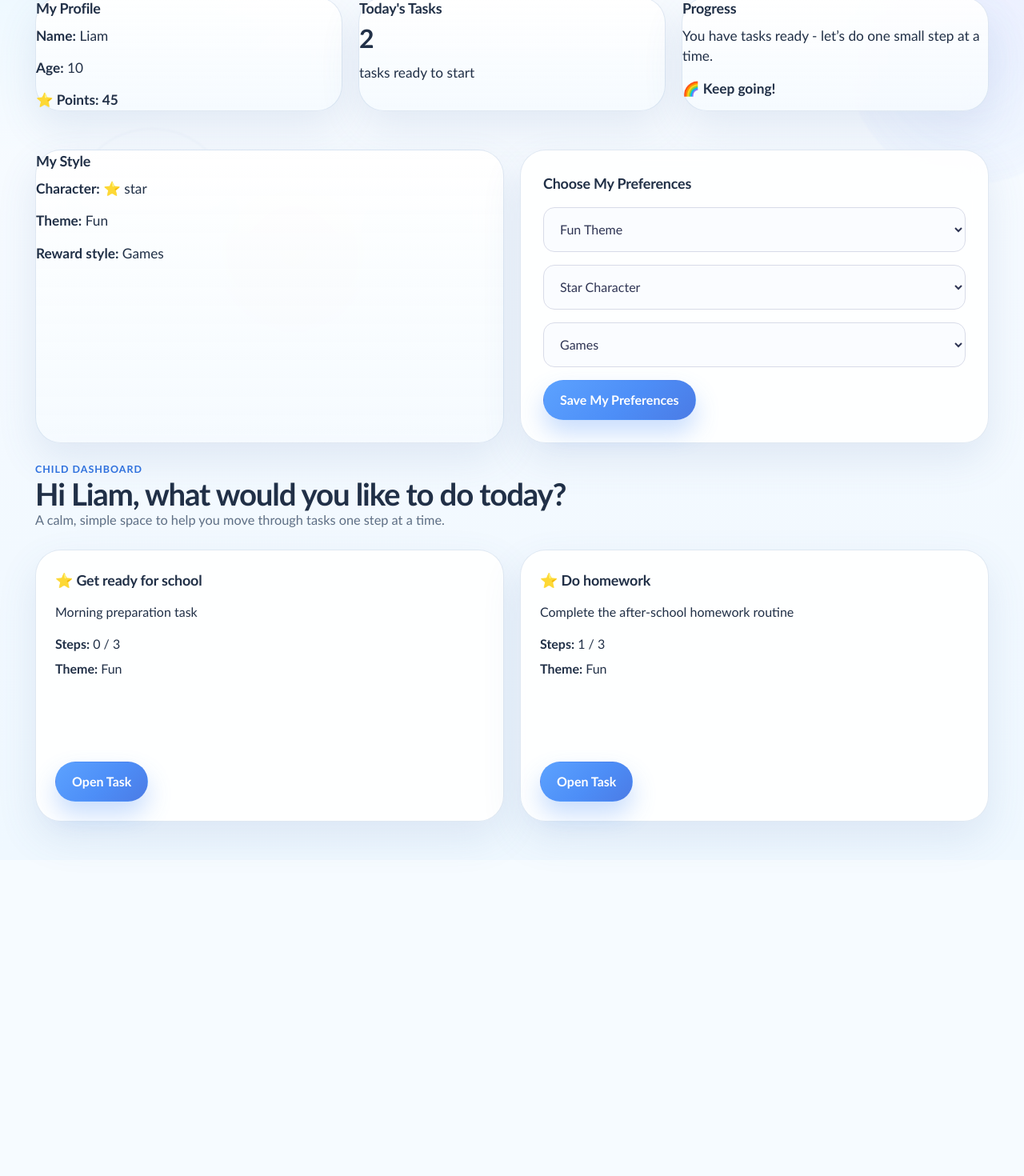
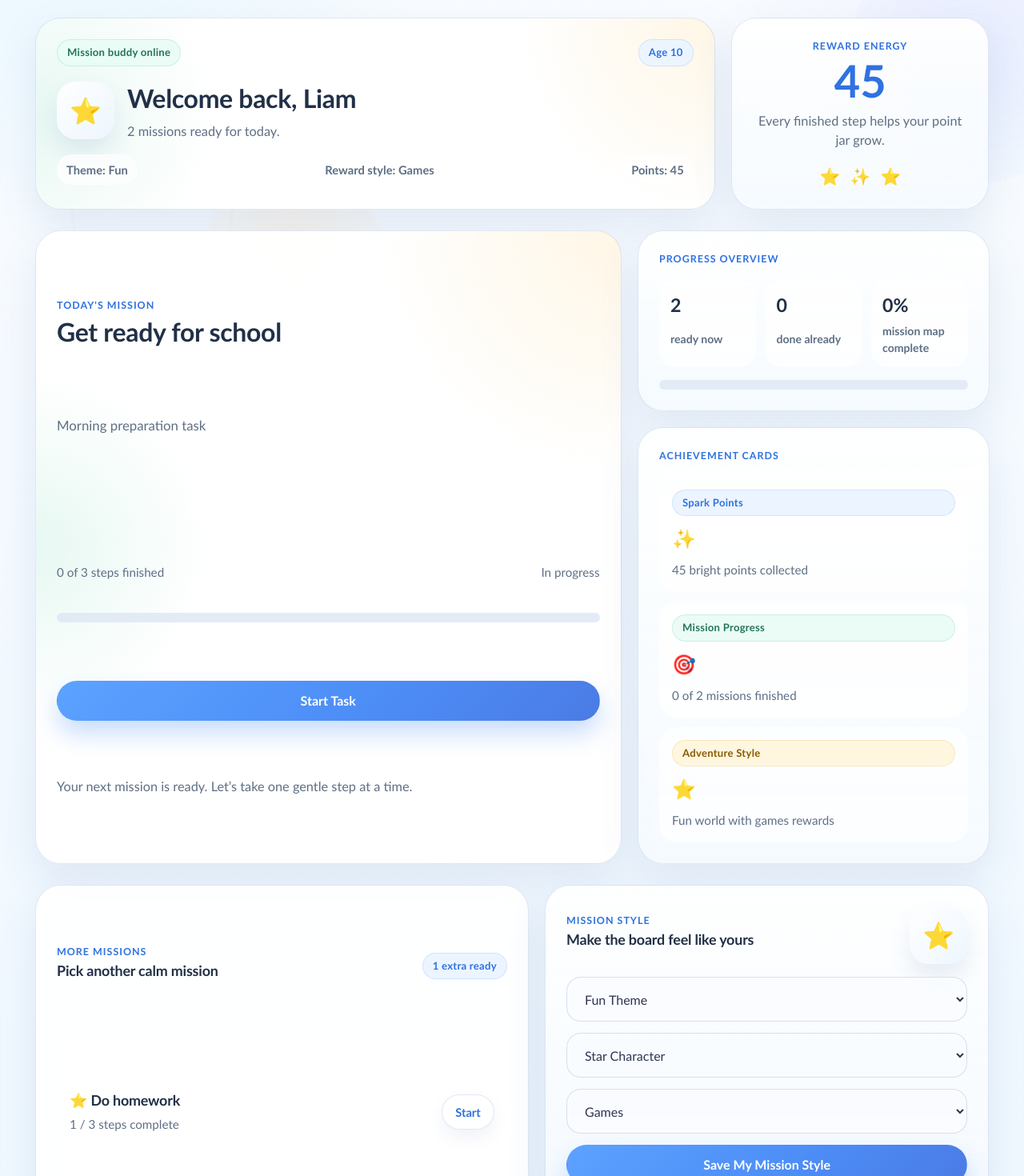
Before and after one commit to sbg001/FIT5120-NeuroFlake, a React (Vite) app in the folder frontend/: page /child in a window 1280 px wide. Shown: the part 343-1813 px from the top of the page at 80% size. Before the commit the page ends 1418 px from the top, so only its background shows below. Built offline with nearby package versions, Linux system fonts and the light colour scheme; no server answers; the database is empty; sample sign-in values are in the browser's storage.

Commit message:
Redesign Child Dashboard

```diff
--- a/frontend/src/pages/ChildDashboard.jsx
+++ b/frontend/src/pages/ChildDashboard.jsx
@@ -1,7 +1,10 @@
+import { useEffect, useState } from "react";
 import { Link } from "react-router-dom";
-import InfoCard from "../components/ui/InfoCard";
-import { useEffect, useState } from "react";
+import Badge from "../components/ui/Badge";
+import Button from "../components/ui/Button";
+import Card from "../components/ui/Card";
 import PageHeader from "../components/ui/PageHeader";
+import ProgressBar from "../components/ui/ProgressBar";
 import {
   getTasks,
   getPointsBalance,
@@ -52,11 +55,11 @@ function ChildDashboard() {
     });
 
     if (result.error) {
-      setPreferenceMessage("Failed to save preferences.");
+      setPreferenceMessage("Could not save your style picks yet.");
       return;
     }
 
-    setPreferenceMessage("Preferences saved successfully.");
+    setPreferenceMessage("Your mission style is ready.");
   };
 
   if (!child) {
@@ -64,7 +67,6 @@ function ChildDashboard() {
   }
 
   const displayName = String(child.name || "").replace(/\s*\([^)]*\)\s*$/, "");
-
   const childTasks = tasks.filter(
     (task) => String(task.child_id) === String(child.user_id)
   );
@@ -85,17 +87,15 @@ function ChildDashboard() {
     )
     .sort((a, b) => (b.priority_rank || 0) - (a.priority_rank || 0));
 
-  const displayedTasks =
-    readyTasks.length > 0 ? readyTasks.slice(0, 3) : completedTasks.slice(0, 3);
-
+  const featuredTask = readyTasks[0] || completedTasks[0] || null;
+  const extraTasks = readyTasks.slice(1, 3);
+  const totalTasks = childTasks.length;
+  const completedCount = completedTasks.length;
+  const completionPercent =
+    totalTasks > 0 ? Math.round((completedCount / totalTasks) * 100) : 0;
+  const pointsBalance = points?.points_balance ?? 0;
   const ageDisplay =
     child.age ?? child.child_age ?? child.profile_age ?? "Not set";
-
-  const summaryTextStyle = {
-    margin: 0,
-    fontSize: "1.08rem",
-    lineHeight: 1.5,
-  };
 
   const characterMap = {
     star: "⭐",
@@ -123,105 +123,236 @@ function ChildDashboard() {
   const currentRewardInterestLabel =
     rewardInterestLabelMap[rewardInterest] || rewardInterest;
 
+  const achievementCards = [
+    {
+      id: "points",
+      emoji: "✨",
+      title: "Spark Points",
+      text: `${pointsBalance} bright points collected`,
+      tone: "sky",
+    },
+    {
+      id: "missions",
+      emoji: "🎯",
+      title: "Mission Progress",
+      text:
+        totalTasks > 0
+          ? `${completedCount} of ${totalTasks} missions finished`
+          : "Your first mission can start today",
+      tone: "mint",
+    },
+    {
+      id: "style",
+      emoji: currentCharacter,
+      title: "Adventure Style",
+      text: `${currentThemeLabel} world with ${currentRewardInterestLabel.toLowerCase()} rewards`,
+      tone: "warm",
+    },
+  ];
+
+  const missionMessage = featuredTask
+    ? featuredTask.status === "completed"
+      ? "You already finished this mission. Want to look at your great work?"
+      : "Your next mission is ready. Let’s take one gentle step at a time."
+    : "No missions waiting right now. That means you can rest or celebrate.";
+
+  const featuredProgressValue = featuredTask
+    ? Number(featuredTask.completed_steps || 0)
+    : 0;
+  const featuredProgressMax = featuredTask
+    ? Math.max(Number(featuredTask.total_steps || 0), 1)
+    : 1;
+
   return (
-    <section className="page-section">
+    <section className="page-section child-dashboard">
       <PageHeader
-        eyebrow="Child Dashboard"
-        title={`Hi ${displayName}, what would you like to do today?`}
-        description="A calm, simple space to help you move through tasks one step at a time."
+        eyebrow="Mission Dashboard"
+        title={`Hi ${displayName}, ready for your next small win?`}
+        description="This is your calm mission board. You can see your next step, your progress, and the good things you have already earned."
       />
 
-      <div className="card-grid" style={{ alignItems: "stretch" }}>
-        <InfoCard title="My Profile">
-          <div style={{ display: "grid", gap: "0.9rem" }}>
-            <p style={summaryTextStyle}>
-              <strong>Name:</strong> {displayName || "Not set"}
-            </p>
-            <p style={summaryTextStyle}>
-              <strong>Age:</strong> {ageDisplay}
-            </p>
-            <p style={{ ...summaryTextStyle, fontWeight: 700 }}>
-              ⭐ Points: {points?.points_balance ?? 0}
+      <div className="child-dashboard__hero-grid">
+        <Card className="child-dashboard__welcome nf-enter-card nf-enter-card--1" variant="glow">
+          <div className="child-dashboard__welcome-copy">
+            <div className="child-dashboard__welcome-top">
+              <Badge tone="mint">Mission buddy online</Badge>
+              <Badge tone="sky">Age {ageDisplay}</Badge>
+            </div>
+
+            <div className="child-dashboard__mascot-row">
+              <div className="child-dashboard__mascot">{currentCharacter}</div>
+              <div>
+                <h3 className="child-dashboard__hero-title">Welcome back, {displayName}</h3>
+                <p className="page-text">
+                  {readyTasks.length > 0
+                    ? `${readyTasks.length} mission${readyTasks.length === 1 ? "" : "s"} ready for today.`
+                    : "You have a calm, clear board today."}
                 </p>
               </div>
-        </InfoCard>
+            </div>
 
-        <InfoCard title="Today's Tasks">
-          <div style={{ display: "grid", gap: "0.9rem" }}>
-            {readyTasks.length > 0 ? (
+            <div className="child-dashboard__hero-pills">
+              <span>Theme: {currentThemeLabel}</span>
+              <span>Reward style: {currentRewardInterestLabel}</span>
+              <span>Points: {pointsBalance}</span>
+            </div>
+          </div>
+        </Card>
+
+        <Card className="child-dashboard__points-card nf-enter-card nf-enter-card--2" variant="soft">
+          <p className="eyebrow">Reward Energy</p>
+          <div className="child-dashboard__points-value">{pointsBalance}</div>
+          <p className="page-text">Every finished step helps your point jar grow.</p>
+          <div className="child-dashboard__points-stars" aria-hidden="true">
+            <span>⭐</span>
+            <span>✨</span>
+            <span>⭐</span>
+          </div>
+        </Card>
+      </div>
+
+      <div className="child-dashboard__main-grid">
+        <Card className="child-dashboard__mission-card nf-enter-card nf-enter-card--3" variant="glow">
+          <div className="child-dashboard__mission-header">
+            <div>
+              <p className="eyebrow">Today's Mission</p>
+              <h3 className="child-dashboard__mission-title">
+                {featuredTask ? featuredTask.title : "Mission time can be calm today"}
+              </h3>
+            </div>
+            {featuredTask?.priority_type ? (
+              <Badge tone="warm">
+                {featuredTask.priority_type} {featuredTask.priority_rank}
+              </Badge>
+            ) : null}
+          </div>
+
+          <p className="page-text child-dashboard__mission-copy">
+            {featuredTask?.description || missionMessage}
+          </p>
+
+          {featuredTask ? (
             <>
-                <p
-                  style={{
-                    margin: 0,
-                    fontSize: "2rem",
-                    fontWeight: 700,
-                    lineHeight: 1,
-                  }}
-                >
-                  {readyTasks.length}
-                </p>
-                <p style={summaryTextStyle}>
-                  {readyTasks.length === 1
-                    ? "task ready to start"
-                    : "tasks ready to start"}
-                </p>
+              <div className="child-dashboard__mission-progress">
+                <div className="child-dashboard__mission-progress-label">
+                  <span>
+                    {featuredTask.completed_steps} of {featuredTask.total_steps} steps finished
+                  </span>
+                  <span>
+                    {featuredTask.status === "completed" ? "Completed" : "In progress"}
+                  </span>
+                </div>
+                <ProgressBar
+                  value={featuredProgressValue}
+                  max={featuredProgressMax}
+                  label="Featured mission progress"
+                />
+              </div>
+
+              <div className="child-dashboard__mission-actions">
+                <Button as={Link} to={`/tasks/${featuredTask.task_id}`}>
+                  {featuredTask.status === "completed" ? "See Mission" : "Start Task"}
+                </Button>
+                <p className="page-text">{missionMessage}</p>
+              </div>
             </>
           ) : (
-              <>
-                <p style={{ ...summaryTextStyle, fontWeight: 700 }}>
-                  🎉 No tasks right now
+            <div className="child-dashboard__mission-actions">
+              <Button as={Link} to="/rewards" variant="secondary">
+                Visit Rewards
+              </Button>
+              <p className="page-text">You can check your points or just enjoy the quiet moment.</p>
+            </div>
+          )}
+        </Card>
+
+        <div className="child-dashboard__side-column">
+          <Card className="child-dashboard__progress-card nf-enter-card nf-enter-card--4" variant="soft">
+            <p className="eyebrow">Progress Overview</p>
+            <div className="child-dashboard__stat-list">
+              <div className="child-dashboard__stat-item">
+                <strong>{readyTasks.length}</strong>
+                <span>ready now</span>
+              </div>
+              <div className="child-dashboard__stat-item">
+                <strong>{completedCount}</strong>
+                <span>done already</span>
+              </div>
+              <div className="child-dashboard__stat-item">
+                <strong>{completionPercent}%</strong>
+                <span>mission map complete</span>
+              </div>
+            </div>
+            <ProgressBar
+              value={completionPercent}
+              max={100}
+              label="Overall mission progress"
+            />
+          </Card>
+
+          <Card className="child-dashboard__achievements-card nf-enter-card nf-enter-card--5" variant="soft">
+            <p className="eyebrow">Achievement Cards</p>
+            <div className="child-dashboard__achievements-grid">
+              {achievementCards.map((achievement) => (
+                <div key={achievement.id} className="child-dashboard__achievement-tile">
+                  <Badge tone={achievement.tone}>{achievement.title}</Badge>
+                  <div className="child-dashboard__achievement-emoji">{achievement.emoji}</div>
+                  <p>{achievement.text}</p>
+                </div>
+              ))}
+            </div>
+          </Card>
+        </div>
+      </div>
+
+      <div className="child-dashboard__bottom-grid">
+        <Card className="child-dashboard__missions-list nf-enter-card nf-enter-card--6" variant="default">
+          <div className="child-dashboard__section-row">
+            <div>
+              <p className="eyebrow">More Missions</p>
+              <h3>Pick another calm mission</h3>
+            </div>
+            <Badge tone="sky">
+              {readyTasks.length > 1 ? `${readyTasks.length - 1} extra ready` : "One at a time"}
+            </Badge>
+          </div>
+
+          <div className="child-dashboard__mini-missions">
+            {(extraTasks.length > 0 ? extraTasks : completedTasks.slice(0, 2)).map((task) => (
+              <div key={task.task_id} className="child-dashboard__mini-mission">
+                <div>
+                  <h4>
+                    {currentCharacter} {task.title}
+                  </h4>
+                  <p>
+                    {task.completed_steps} / {task.total_steps} steps complete
                   </p>
-                <p style={summaryTextStyle}>
-                  You have completed your current tasks.
+                </div>
+                <Button as={Link} to={`/tasks/${task.task_id}`} variant="secondary" size="sm">
+                  {task.status === "completed" ? "View" : "Start"}
+                </Button>
+              </div>
+            ))}
+
+            {extraTasks.length === 0 && completedTasks.length === 0 && (
+              <p className="page-text">
+                No extra missions yet. Your board is nice and clear.
               </p>
-              </>
             )}
           </div>
-        </InfoCard>
+        </Card>
 
-        <InfoCard title="Progress">
-          <div style={{ display: "grid", gap: "0.9rem" }}>
-            <p style={summaryTextStyle}>
-              {readyTasks.length > 0
-                ? "You have tasks ready - let’s do one small step at a time."
-                : "Amazing work! You finished your current tasks."}
-            </p>
-            <p style={{ ...summaryTextStyle, fontWeight: 700 }}>
-              {readyTasks.length > 0 ? "🌈 Keep going!" : "🏆 Great job!"}
-            </p>
+        <Card className="child-dashboard__style-card nf-enter-card nf-enter-card--7" variant="soft">
+          <div className="child-dashboard__section-row">
+            <div>
+              <p className="eyebrow">Mission Style</p>
+              <h3>Make the board feel like yours</h3>
             </div>
-        </InfoCard>
+            <div className="child-dashboard__style-identity">{currentCharacter}</div>
           </div>
 
-      <div className="card-grid" style={{ marginTop: "1.5rem", alignItems: "stretch" }}>
-        <InfoCard title="My Style">
-          <div style={{ display: "grid", gap: "0.9rem" }}>
-            <p style={summaryTextStyle}>
-              <strong>Character:</strong> {currentCharacter} {characterStyle}
-            </p>
-            <p style={summaryTextStyle}>
-              <strong>Theme:</strong> {currentThemeLabel}
-            </p>
-            <p style={summaryTextStyle}>
-              <strong>Reward style:</strong> {currentRewardInterestLabel}
-            </p>
-          </div>
-        </InfoCard>
-
-        <div className="content-card">
-          <h3 style={{ marginBottom: "1rem" }}>Choose My Preferences</h3>
-
-          <div style={{ display: "grid", gap: "1rem" }}>
-            <select
-              value={theme}
-              onChange={(e) => setTheme(e.target.value)}
-              style={{
-                padding: "0.85rem 1rem",
-                borderRadius: "14px",
-                border: "1px solid #d8dbe8",
-                fontSize: "1rem",
-              }}
-            >
+          <div className="child-dashboard__style-form">
+            <select value={theme} onChange={(e) => setTheme(e.target.value)}>
               <option value="fun">Fun Theme</option>
               <option value="space">Space Theme</option>
               <option value="animals">Animals Theme</option>
@@ -231,12 +362,6 @@ function ChildDashboard() {
             <select
               value={characterStyle}
               onChange={(e) => setCharacterStyle(e.target.value)}
-              style={{
-                padding: "0.85rem 1rem",
-                borderRadius: "14px",
-                border: "1px solid #d8dbe8",
-                fontSize: "1rem",
-              }}
             >
               <option value="star">Star Character</option>
               <option value="rocket">Rocket Character</option>
@@ -247,12 +372,6 @@ function ChildDashboard() {
             <select
               value={rewardInterest}
               onChange={(e) => setRewardInterest(e.target.value)}
-              style={{
-                padding: "0.85rem 1rem",
-                borderRadius: "14px",
-                border: "1px solid #d8dbe8",
-                fontSize: "1rem",
-              }}
             >
               <option value="games">Games</option>
               <option value="food">Food</option>
@@ -261,86 +380,14 @@ function ChildDashboard() {
             </select>
 
             {preferenceMessage && (
-              <p className="page-text" style={{ margin: 0 }}>
+              <p className="page-text child-dashboard__style-message">
                 {preferenceMessage}
               </p>
             )}
 
-            <div>
-              <button className="primary-button" onClick={handleSavePreferences}>
-                Save My Preferences
-              </button>
+            <Button onClick={handleSavePreferences}>Save My Mission Style</Button>
           </div>
-          </div>
-        </div>
-      </div>
-
-      <div className="section-header" style={{ display: "flex", justifyContent: "space-between", alignItems: "flex-start" }}>
-        <div>
-          <p className="eyebrow">Child Dashboard</p>
-          <h2 className="page-title">
-            Hi {displayName}, what would you like to do today?
-          </h2>
-          <p className="page-text">
-            A calm, simple space to help you move through tasks one step at a time.
-          </p>
-        </div>
-      </div>
-
-      <div className="card-grid" style={{ alignItems: "stretch" }}>
-        {displayedTasks.map((task) => (
-          <article
-            key={task.task_id}
-            className="feature-card"
-            style={{
-              display: "flex",
-              flexDirection: "column",
-              justifyContent: "space-between",
-              minHeight: "340px",
-            }}
-          >
-            <div>
-              <h3 style={{ marginBottom: "0.9rem" }}>
-                {currentCharacter} {task.title}
-              </h3>
-
-              <p
-                style={{
-                  marginBottom: "1rem",
-                  lineHeight: 1.5,
-                }}
-              >
-                {task.description}
-              </p>
-
-              <p style={{ marginBottom: "0.45rem" }}>
-                <strong>Steps:</strong> {task.completed_steps} / {task.total_steps}
-              </p>
-
-              {task.priority_type && (
-                <p style={{ marginBottom: "0.45rem" }}>
-                  <strong>Priority:</strong> {task.priority_type} ({task.priority_rank})
-                </p>
-              )}
-
-              <p style={{ marginBottom: "0.45rem" }}>
-                <strong>Theme:</strong> {currentThemeLabel}
-              </p>
-
-              {task.status === "completed" && (
-                <p style={{ marginBottom: 0, fontWeight: 700 }}>
-                  ✅ Completed
-                </p>
-              )}
-            </div>
-
-            <div style={{ marginTop: "1.25rem" }}>
-              <Link to={`/tasks/${task.task_id}`} className="primary-button small-button">
-                Open Task
-              </Link>
-            </div>
-          </article>
-        ))}
+        </Card>
       </div>
     </section>
   );
--- a/frontend/src/styles/globals.css
+++ b/frontend/src/styles/globals.css
@@ -1025,6 +1025,231 @@ a:focus-visible {
   font-size: 0.95rem;
 }
 
+.child-dashboard {
+  gap: 26px;
+}
+
+.child-dashboard__hero-grid,
+.child-dashboard__main-grid,
+.child-dashboard__bottom-grid {
+  display: grid;
+  gap: 20px;
+}
+
+.child-dashboard__hero-grid {
+  grid-template-columns: minmax(0, 1.45fr) minmax(260px, 0.55fr);
+}
+
+.child-dashboard__main-grid {
+  grid-template-columns: minmax(0, 1.25fr) minmax(300px, 0.75fr);
+}
+
+.child-dashboard__bottom-grid {
+  grid-template-columns: minmax(0, 1fr) minmax(320px, 0.9fr);
+}
+
+.child-dashboard__side-column {
+  display: grid;
+  gap: 20px;
+}
+
+.child-dashboard__welcome,
+.child-dashboard__points-card,
+.child-dashboard__mission-card,
+.child-dashboard__progress-card,
+.child-dashboard__achievements-card,
+.child-dashboard__missions-list,
+.child-dashboard__style-card {
+  padding: 26px;
+}
+
+.child-dashboard__welcome-top,
+.child-dashboard__hero-pills,
+.child-dashboard__mission-header,
+.child-dashboard__section-row,
+.child-dashboard__mission-progress-label {
+  display: flex;
+  flex-wrap: wrap;
+  align-items: center;
+  justify-content: space-between;
+  gap: 10px;
+}
+
+.child-dashboard__welcome-copy {
+  display: grid;
+  gap: 16px;
+}
+
+.child-dashboard__mascot-row {
+  display: flex;
+  align-items: center;
+  gap: 16px;
+}
+
+.child-dashboard__mascot,
+.child-dashboard__style-identity {
+  display: grid;
+  place-items: center;
+  flex-shrink: 0;
+  width: 72px;
+  height: 72px;
+  border-radius: 24px;
+  background: linear-gradient(135deg, rgba(255,255,255,0.96), rgba(236,245,255,0.9));
+  box-shadow: 0 16px 28px rgba(74, 108, 161, 0.12);
+  font-size: 2rem;
+}
+
+.child-dashboard__hero-title,
+.child-dashboard__mission-title {
+  margin: 0 0 0.35rem;
+  font-size: clamp(1.45rem, 2.5vw, 2rem);
+}
+
+.child-dashboard__hero-pills span {
+  display: inline-flex;
+  align-items: center;
+  min-height: 36px;
+  padding: 8px 12px;
+  border-radius: 999px;
+  background: rgba(255, 255, 255, 0.72);
+  color: var(--text-soft);
+  font-size: 0.92rem;
+  font-weight: 700;
+}
+
+.child-dashboard__points-card {
+  text-align: center;
+  align-content: center;
+}
+
+.child-dashboard__points-value {
+  margin: 0.35rem 0 0.6rem;
+  font-size: clamp(2.4rem, 6vw, 3.5rem);
+  font-weight: 800;
+  line-height: 1;
+  color: var(--primary-strong);
+}
+
+.child-dashboard__points-stars {
+  display: flex;
+  justify-content: center;
+  gap: 12px;
+  margin-top: 1rem;
+  font-size: 1.3rem;
+}
+
+.child-dashboard__mission-card,
+.child-dashboard__progress-card,
+.child-dashboard__missions-list,
+.child-dashboard__style-card,
+.child-dashboard__achievements-card {
+  display: grid;
+  gap: 16px;
+}
+
+.child-dashboard__mission-copy {
+  font-size: 1.05rem;
+}
+
+.child-dashboard__mission-progress {
+  display: grid;
+  gap: 10px;
+}
+
+.child-dashboard__mission-progress-label span,
+.child-dashboard__mini-mission p,
+.child-dashboard__achievement-tile p {
+  color: var(--text-soft);
+  font-size: 0.95rem;
+}
+
+.child-dashboard__mission-actions {
+  display: grid;
+  gap: 12px;
+  align-items: start;
+}
+
+.child-dashboard__stat-list {
+  display: grid;
+  grid-template-columns: repeat(3, minmax(0, 1fr));
+  gap: 12px;
+}
+
+.child-dashboard__stat-item {
+  display: grid;
+  gap: 4px;
+  padding: 14px;
+  border-radius: 20px;
+  background: rgba(255, 255, 255, 0.72);
+}
+
+.child-dashboard__stat-item strong {
+  font-size: 1.45rem;
+}
+
+.child-dashboard__stat-item span {
+  color: var(--text-soft);
+  font-size: 0.88rem;
+  font-weight: 700;
+}
+
+.child-dashboard__achievements-grid {
+  display: grid;
+  gap: 12px;
+}
+
+.child-dashboard__achievement-tile {
+  display: grid;
+  gap: 10px;
+  padding: 16px;
+  border-radius: 22px;
+  background: rgba(255, 255, 255, 0.72);
+}
+
+.child-dashboard__achievement-emoji {
+  font-size: 1.5rem;
+}
+
+.child-dashboard__mini-missions {
+  display: grid;
+  gap: 12px;
+}
+
+.child-dashboard__mini-mission {
+  display: flex;
+  align-items: center;
+  justify-content: space-between;
+  gap: 14px;
+  padding: 16px;
+  border-radius: 22px;
+  background: rgba(255, 255, 255, 0.72);
+}
+
+.child-dashboard__mini-mission h4 {
+  margin-bottom: 0.35rem;
+}
+
+.child-dashboard__style-form {
+  display: grid;
+  gap: 14px;
+}
+
+.child-dashboard__style-message {
+  min-height: 24px;
+}
+
+.nf-enter-card {
+  animation: childDashboardCardIn 500ms ease both;
+}
+
+.nf-enter-card--1 { animation-delay: 40ms; }
+.nf-enter-card--2 { animation-delay: 100ms; }
+.nf-enter-card--3 { animation-delay: 160ms; }
+.nf-enter-card--4 { animation-delay: 220ms; }
+.nf-enter-card--5 { animation-delay: 280ms; }
+.nf-enter-card--6 { animation-delay: 340ms; }
+.nf-enter-card--7 { animation-delay: 400ms; }
+
 @keyframes drift {
   0%,
   100% {
@@ -1058,10 +1283,27 @@ a:focus-visible {
   }
 }
 
+@keyframes childDashboardCardIn {
+  from {
+    opacity: 0;
+    transform: translateY(18px) scale(0.98);
+  }
+  to {
+    opacity: 1;
+    transform: translateY(0) scale(1);
+  }
+}
+
 @media (max-width: 900px) {
   .home-hero,
   .home-support-grid,
   .login-page {
+    grid-template-columns: 1fr;
+  }
+
+  .child-dashboard__hero-grid,
+  .child-dashboard__main-grid,
+  .child-dashboard__bottom-grid {
     grid-template-columns: 1fr;
   }
 
@@ -1147,6 +1389,26 @@ a:focus-visible {
     grid-template-columns: 1fr;
   }
 
+  .child-dashboard__welcome,
+  .child-dashboard__points-card,
+  .child-dashboard__mission-card,
+  .child-dashboard__progress-card,
+  .child-dashboard__achievements-card,
+  .child-dashboard__missions-list,
+  .child-dashboard__style-card {
+    padding: 20px;
+  }
+
+  .child-dashboard__mascot-row,
+  .child-dashboard__mini-mission {
+    align-items: flex-start;
+    flex-direction: column;
+  }
+
+  .child-dashboard__stat-list {
+    grid-template-columns: 1fr;
+  }
+
   .primary-button,
   .secondary-button,
   .nf-button {
```
Lines whose indentation alone changed are shown as unchanged.
